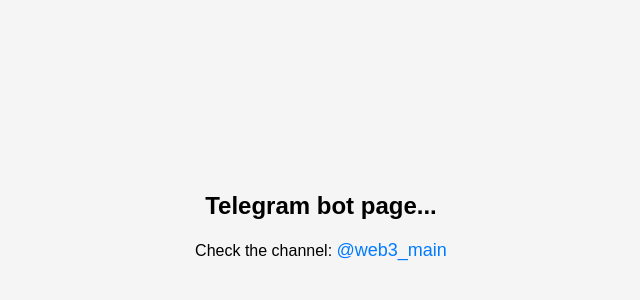
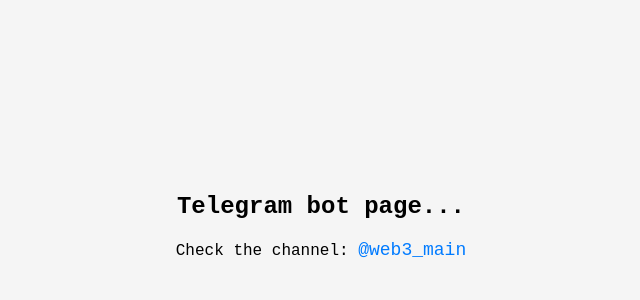
Before and after one commit to sakomg/telegram-web3-aggregator, a website: page src/public/index.html in a window 1280 px wide. Shown: the part 178-478 px from the top of the page, without its empty margins (319-959 px from the left). Drawn offline with Linux system fonts and the light colour scheme.

Commit message:
change font in view

```diff
--- a/src/public/index.html
+++ b/src/public/index.html
@@ -6,7 +6,7 @@
     <title>WEB3</title>
     <style>
       body {
-        font-family: Arial, sans-serif;
+        font-family: monospace, sans-serif;
         margin: 0;
         padding: 0;
         display: flex;
```
